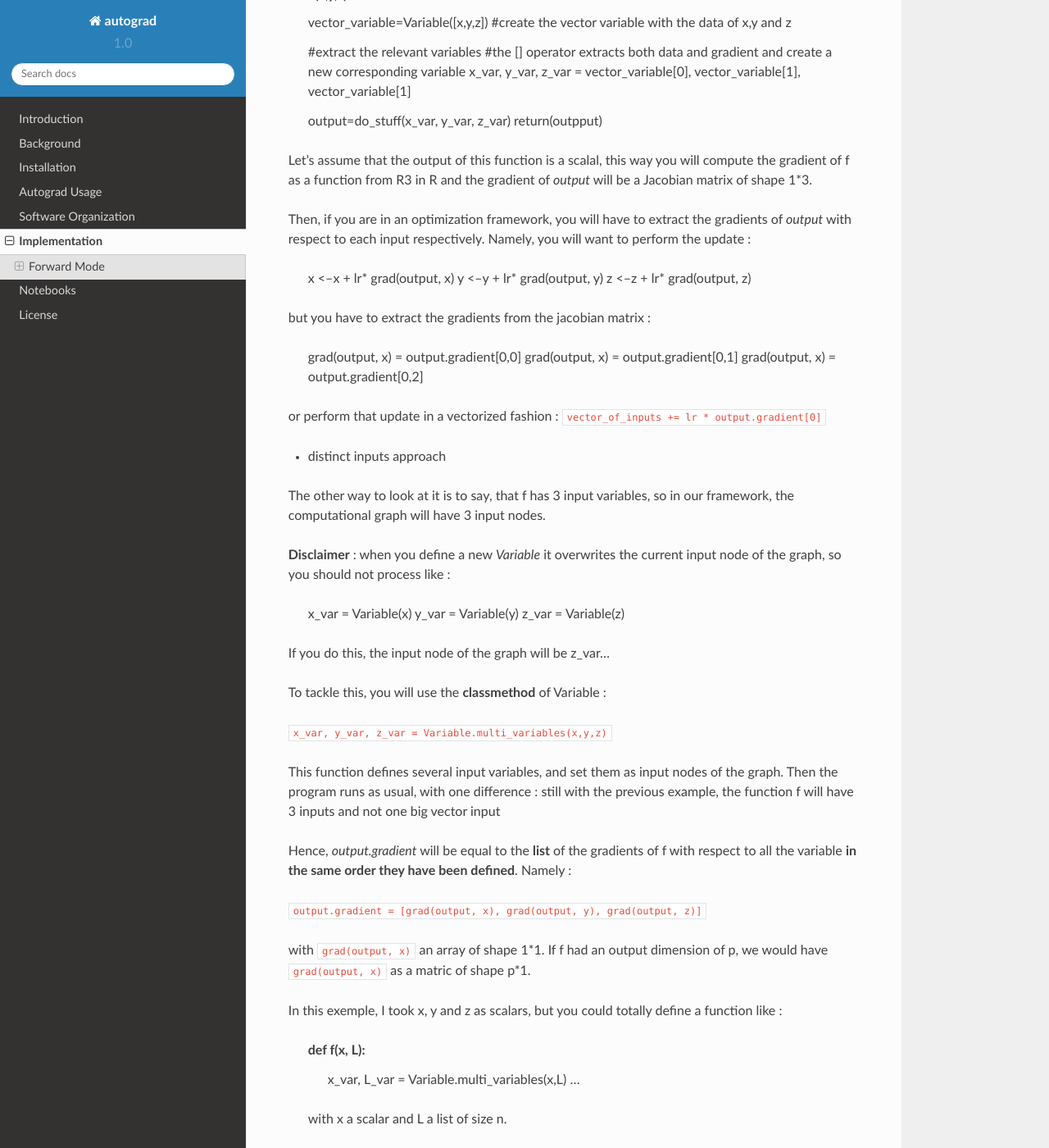
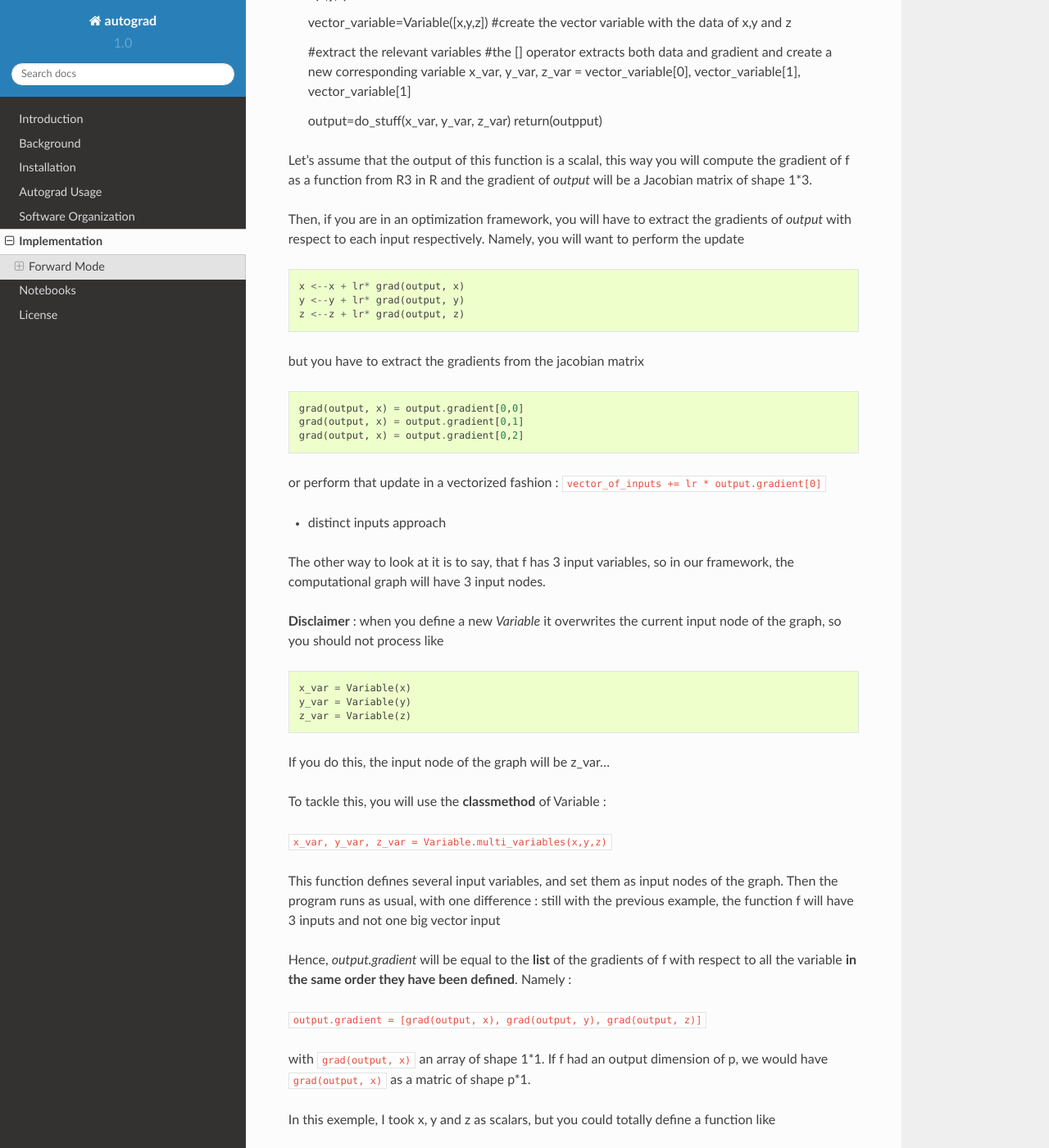
Before and after one commit to cs207-project-group4/cs207-FinalProject, a Sphinx documentation site: the page built from docs/implementation.rst, in a window 1280 px wide and 1400 px high, scrolled down 2914 px. Shown: the whole window at 82% size. Built offline with Sphinx 7.4.7 and the Read the Docs theme 2.0.0, drawn with Linux system fonts in a browser that asks for light colours; formulas are drawn with MathJax 3; some of the changed text lies outside the part shown.

Commit message:
Update implementation.rst

```diff
--- a/docs/implementation.rst
+++ b/docs/implementation.rst
@@ -85,7 +85,7 @@ Thus, if you want to opt for the vector approach, you will have to process as fo
 
 - vector approach
 
-In this approach, you define one big input node that embbeds all your input variables
+In this approach, you define one big input node that embbeds all your input variables ::
 
 def f(x,y,z):
  vector_variable=Variable([x,y,z])  #create the vector variable with the data of x,y and z
@@ -99,13 +99,13 @@ def f(x,y,z):
 
 Let's assume that the output of this function is a scalal, this way you will compute the gradient of f as a function from R3 in R and the gradient of `output` will be a Jacobian matrix of shape 1*3.
 
-Then, if you are in an optimization framework, you will have to extract the gradients of `output` with respect to each input respectively. Namely, you will want to perform the update :
+Then, if you are in an optimization framework, you will have to extract the gradients of `output` with respect to each input respectively. Namely, you will want to perform the update ::
 
  x <--x + lr* grad(output, x)
  y <--y + lr* grad(output, y)
  z <--z + lr* grad(output, z)
 
-but you have to extract the gradients from the jacobian matrix :
+but you have to extract the gradients from the jacobian matrix ::
 
  grad(output, x) = output.gradient[0,0]
  grad(output, x) = output.gradient[0,1]
@@ -118,7 +118,7 @@ or perform that update in a vectorized fashion  : ``vector_of_inputs += lr * out
 
 The other way to look at it is to say, that f has 3 input variables, so in our framework, the computational graph will have 3 input nodes.
 
-**Disclaimer** : when you define a new `Variable` it overwrites the current input node of the graph, so you should not process like :
+**Disclaimer** : when you define a new `Variable` it overwrites the current input node of the graph, so you should not process like ::
 
  x_var = Variable(x)
  y_var = Variable(y)
@@ -138,7 +138,7 @@ Hence, `output.gradient` will be equal to the **list** of the gradients of f wit
 
 with ``grad(output, x)`` an array of shape 1*1. If f had an output dimension of p, we would have ``grad(output, x)`` as a matric of shape p*1.
 
-In this exemple, I took x, y and z as scalars, but you could totally define a function like :
+In this exemple, I took x, y and z as scalars, but you could totally define a function like ::
 
  def f(x, L):
   x_var, L_var = Variable.multi_variables(x,L)
```
